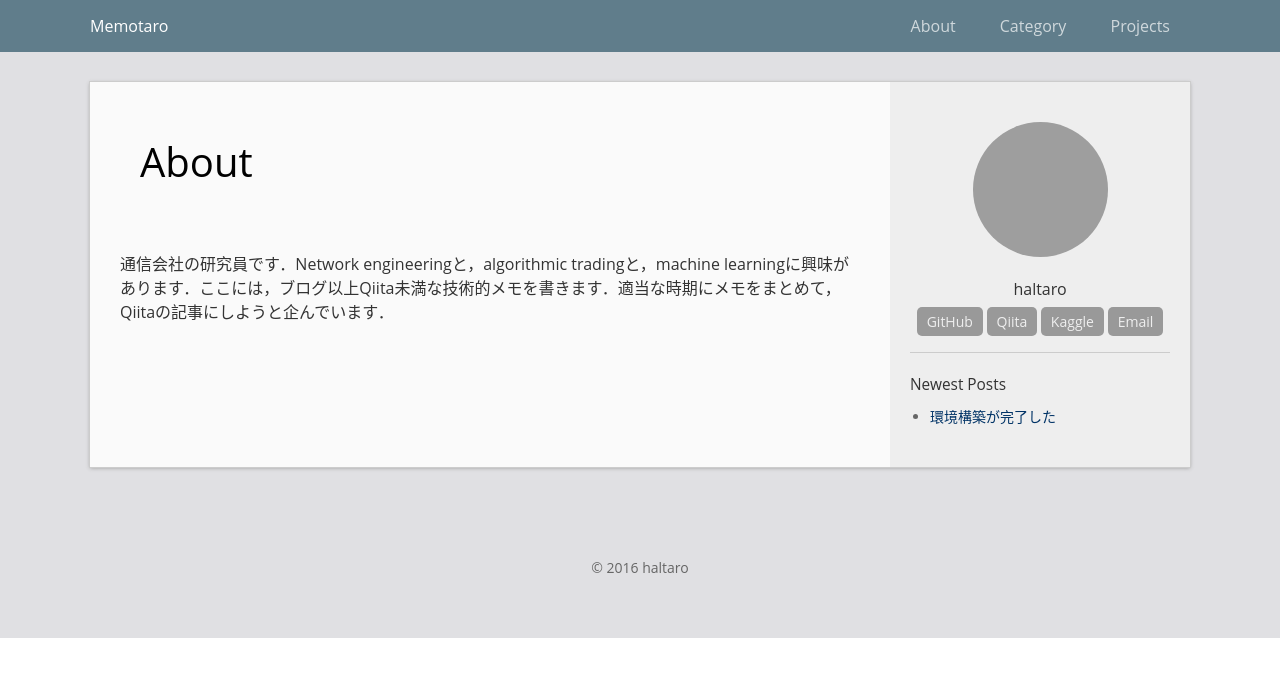
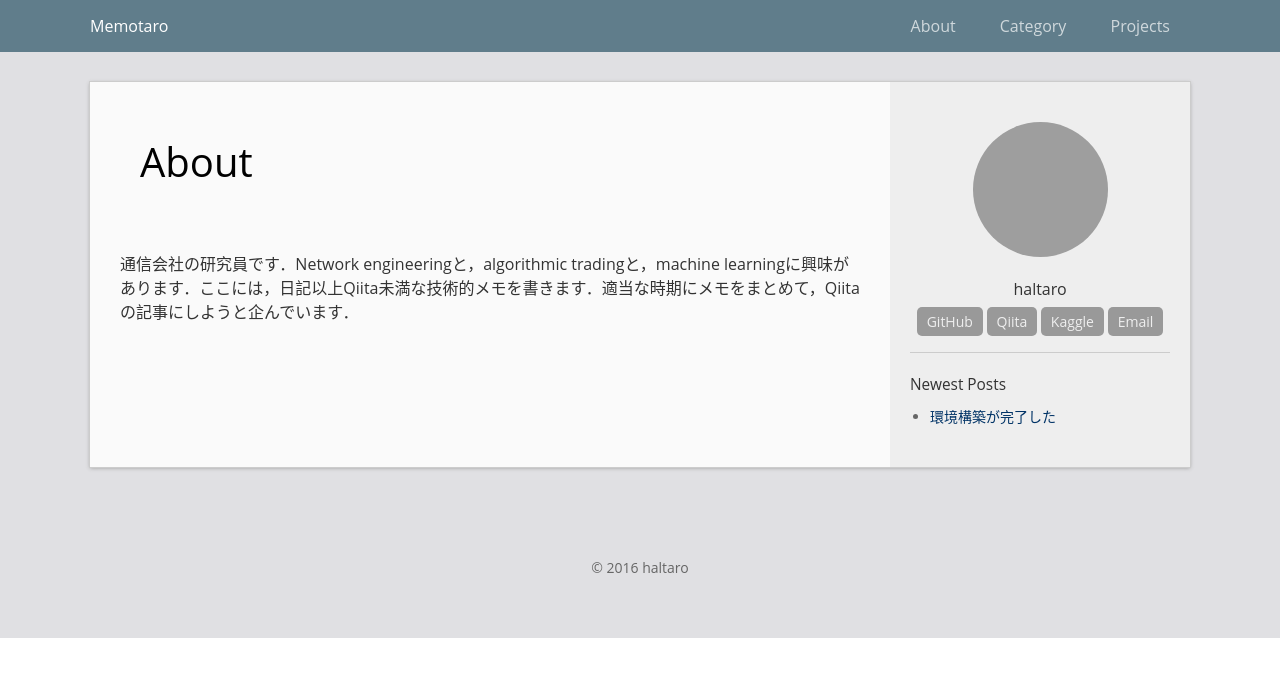
Before and after one commit to madoreenu/haltaro.github.io, a Jekyll site: the page built from about.md, in a window 1280 px wide. Shown: the top 677 px of the page. Built offline with Jekyll 4.4.1, drawn with Linux system fonts in a browser that asks for light colours; grey boxes are pictures that could not be loaded.

Commit message:
Update about.md

```diff
--- a/about.md
+++ b/about.md
@@ -5,4 +5,4 @@ permalink: /about/
 public: true
 ---
 
-通信会社の研究員です．Network engineeringと，algorithmic tradingと，machine learningに興味があります．ここには，ブログ以上Qiita未満な技術的メモを書きます．適当な時期にメモをまとめて，Qiitaの記事にしようと企んでいます．
+通信会社の研究員です．Network engineeringと，algorithmic tradingと，machine learningに興味があります．ここには，日記以上Qiita未満な技術的メモを書きます．適当な時期にメモをまとめて，Qiitaの記事にしようと企んでいます．
```
